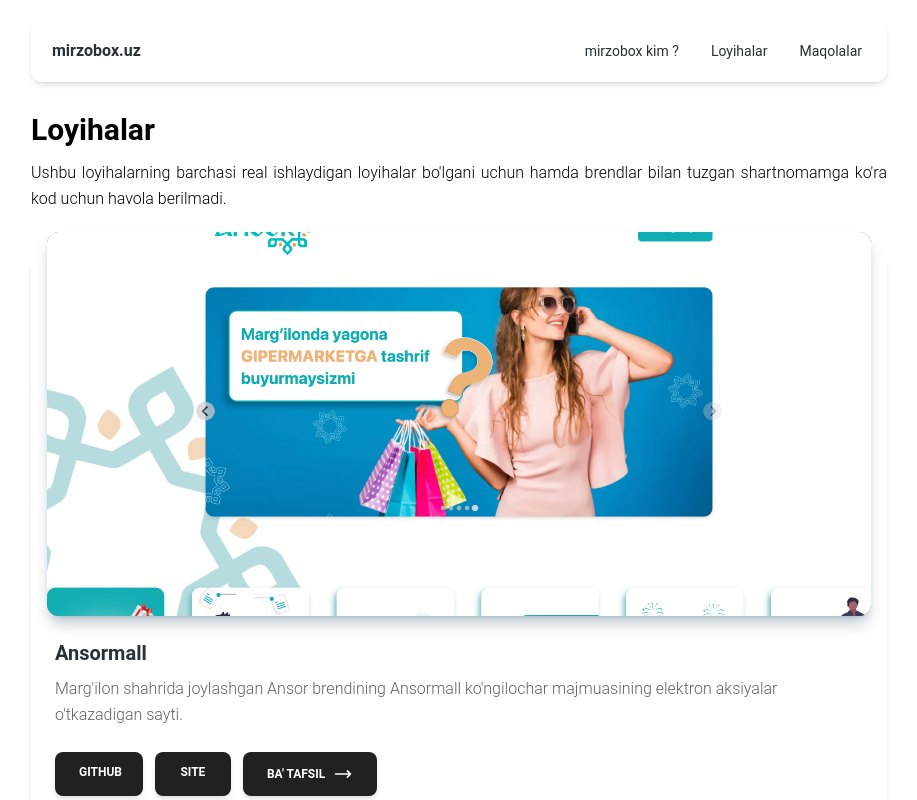
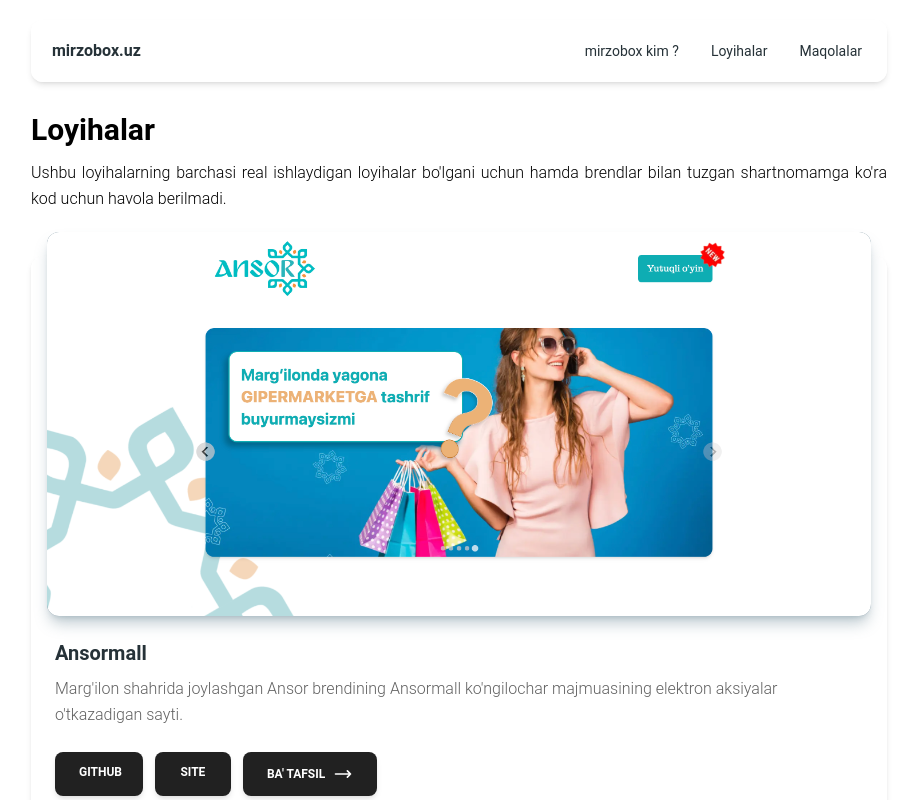
Before and after one commit to ibrohimov-murodjon/ulugbek-portfolio, a React (Vite) app: page / in a window 1280 px wide. Shown: the top 800 px of the page, without its empty margins (181-1098 px from the left). Built offline with nearby package versions, Linux system fonts and the light colour scheme.

Commit message:
Fix project details page

```diff
--- a/src/App.jsx
+++ b/src/App.jsx
@@ -25,7 +25,7 @@
           element: <Blog />,
         },
         {
-          path: "/:slug",
+          path: "/projects/:slug",
           element: <ProjectDetails />,
         },
       ],
--- a/src/components/CardDefault.jsx
+++ b/src/components/CardDefault.jsx
@@ -22,7 +22,7 @@
         className="relative h-52 md:h-72 lg:h-80 xl:h-96"
       >
         <img
-          className="h-full w-full object-cover object-center"
+          className="h-full w-full object-cover object-top"
           src={img}
           alt={title}
         />
@@ -48,7 +48,7 @@
         </div>
         <NavLink
           className="btn flex items-center justify-center gap-2"
-          to={`/${slug}`}
+          to={`/projects/${slug}`}
         >
           Ba' tafsil
           <svg
--- a/src/pages/ProjectDetails.jsx
+++ b/src/pages/ProjectDetails.jsx
@@ -5,7 +5,7 @@
 import getTime from "../utils/get-time";
 import { ArrowLeftIcon } from "@heroicons/react/24/outline";
 // import Anchor from "../components/Anchor";
-import getAnchors from "../utils/get-anchors";
+// import getAnchors from "../utils/get-anchors";
 
 export default function ProjectDetails() {
   const { slug } = useParams();
@@ -19,7 +19,7 @@
     commitsLink,
   } = getProjectDetails(slug);
 
-  const [project_1, project_2] = getAnchors(slug);
+  // const [project_1, project_2] = getAnchors(slug);
 
   return (
     <div className="base-container py-32">
@@ -77,12 +77,12 @@
         </Typography>
       </div>
 
-      <div>
+      {/* <div>
         <Typography className="mb-5 text-2xl font-bold" as={"h2"}>
           Boshqa loyihalar
         </Typography>
-        {/* <Anchor project_1={project_1} project_2={project_2} /> */}
-      </div>
+        <Anchor project_1={project_1} project_2={project_2} />
+      </div> */}
     </div>
   );
 }
```
